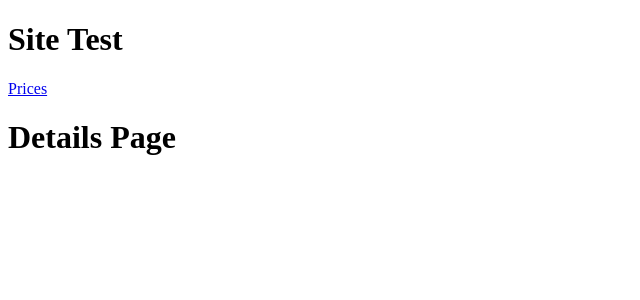
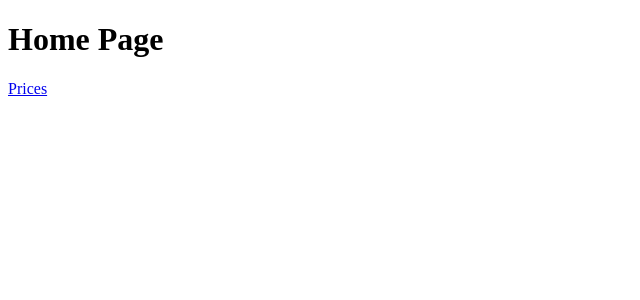
Before and after one commit to The-Mostest/coachingSite, a React (Vite) app: page / in a window 1280 px wide. Shown: the top 300 px of the page, without its empty margins (0-640 px from the left). Built offline with nearby package versions, Linux system fonts and the light colour scheme.

Commit message:
Added Pages Successfull

```diff
--- a/src/App.jsx
+++ b/src/App.jsx
@@ -8,8 +8,6 @@ function App() {
 
   return (
     <div>
-      <h1> Site Test</h1>
-      <Link to="/PricePage">Prices</Link>
 
       <Routes>
         <Route path="" element={<Homepage />} />
--- a/src/assets/HomePage/homepage.jsx
+++ b/src/assets/HomePage/homepage.jsx
@@ -1,4 +1,4 @@
-
+import { Link } from "react-router"
 
 
 const Homepage = () => {
@@ -7,8 +7,8 @@ const Homepage = () => {
         <div>
 
 
-            <h1> Details Page </h1>
-
+            <h1> Home Page </h1>
+            <Link to="/PricePage">Prices</Link>
 
 
 
```
